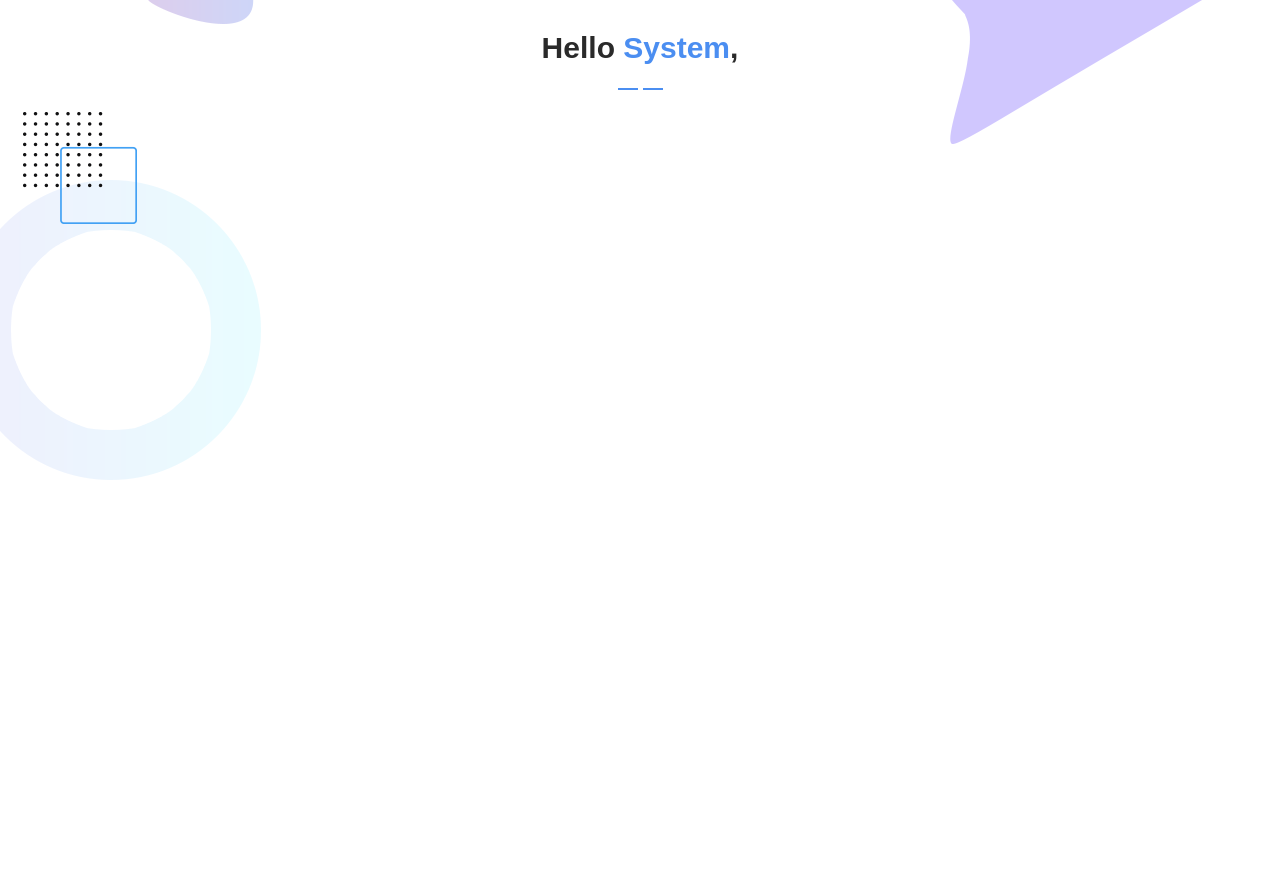
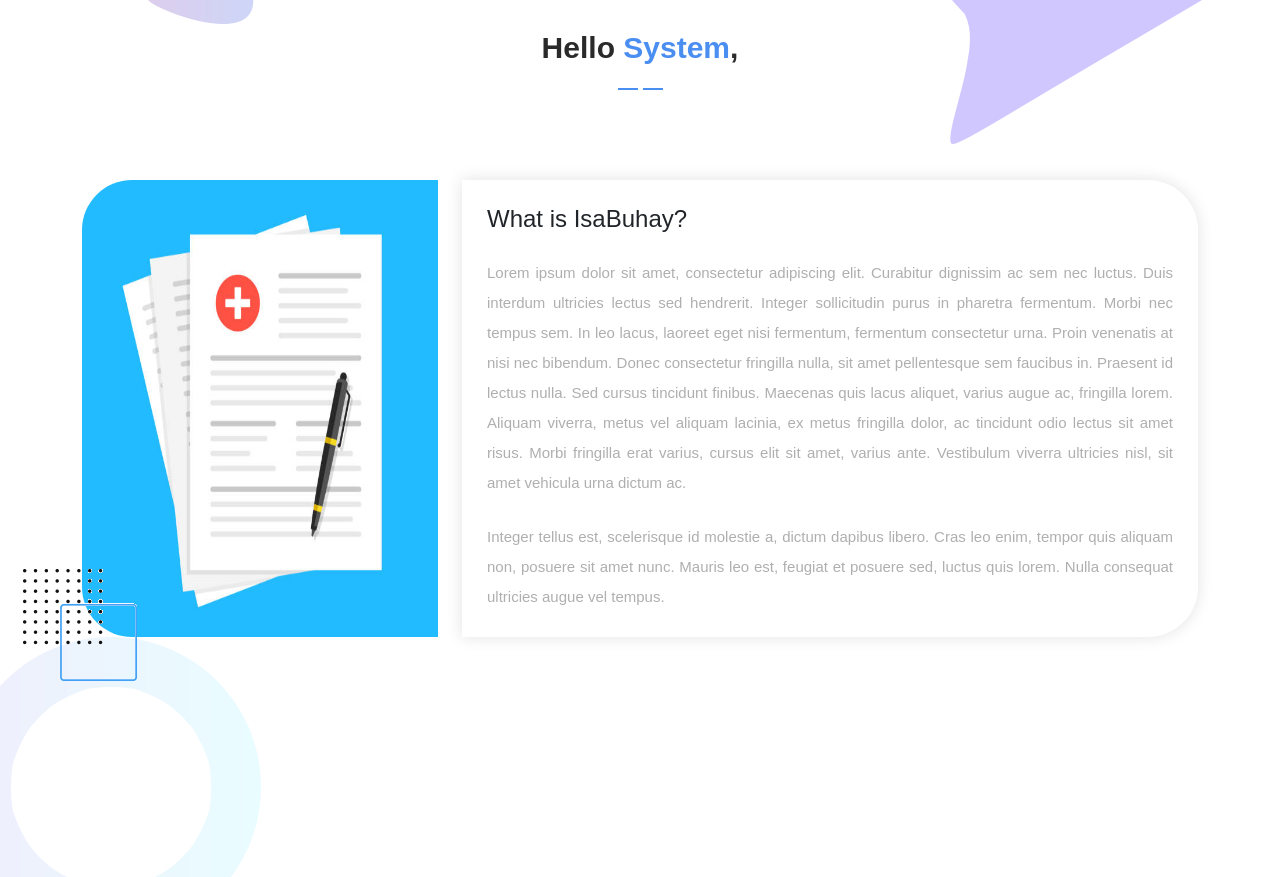
Before and after one commit to karloscabellon/IsaBuhay, a Django app: page /clientSide/ in a window 1280 px wide. Shown: the part 100-977 px from the top of the page. Before the commit the page ends 580 px from the top, so only its background shows below. Run offline with Django 4.2, Linux system fonts and the light colour scheme; a user stored in the database is signed in; some libraries are stand-ins or nearby versions; some web fonts are replaced.

Commit message:
added extra content, says hello user.name

```diff
--- a/templates/displayClientSide.html
+++ b/templates/displayClientSide.html
@@ -94,8 +94,33 @@ https://templatemo.com/tm-570-chain-app-dev
       </div>
 
       <div class="container">
-
-
+        <div class="row">
+          <div class="col-lg-4 wow fadeInLeft" data-wow-duration="1s" data-wow-delay="0.5s">
+            <img src="{% static 'assets/images/document.jpg' %}" height="100%" style="border-top-left-radius: 50px; border-bottom-left-radius: 50px;">
+          </div>
+          <div class="col-lg-8 wow fadeInRight" data-wow-duration="1s" data-wow-delay="0.5s" style="height: 100%;">
+            <div style="background-color: white; box-shadow: 0 0 15px 1px rgba(0, 0, 0, 0.1); border-top-right-radius: 50px; border-bottom-right-radius: 50px; padding: 25px; height: 100%;">
+              <h4>What is IsaBuhay?</h4>
+              <br>
+              <p style="text-align: justify;">
+                Lorem ipsum dolor sit amet, consectetur adipiscing elit. Curabitur dignissim ac sem nec luctus.
+                Duis interdum ultricies lectus sed hendrerit. Integer sollicitudin purus in pharetra fermentum.
+                Morbi nec tempus sem. In leo lacus, laoreet eget nisi fermentum, fermentum consectetur urna.
+                Proin venenatis at nisi nec bibendum. Donec consectetur fringilla nulla, sit amet pellentesque
+                sem faucibus in. Praesent id lectus nulla. Sed cursus tincidunt finibus. Maecenas quis lacus
+                aliquet, varius augue ac, fringilla lorem. Aliquam viverra, metus vel aliquam lacinia, ex metus
+                fringilla dolor, ac tincidunt odio lectus sit amet risus. Morbi fringilla erat varius, cursus
+                elit sit amet, varius ante. Vestibulum viverra ultricies nisl, sit amet vehicula urna dictum ac.
+              </p>
+              <br>
+              <p style="text-align: justify;">
+                Integer tellus est, scelerisque id molestie a, dictum dapibus libero. Cras leo enim, tempor quis
+                aliquam non, posuere sit amet nunc. Mauris leo est, feugiat et posuere sed, luctus quis lorem.
+                Nulla consequat ultricies augue vel tempus.
+              </p>
+            </div>
+          </div>
+        </div>
       </div>
     </div>
 
```
